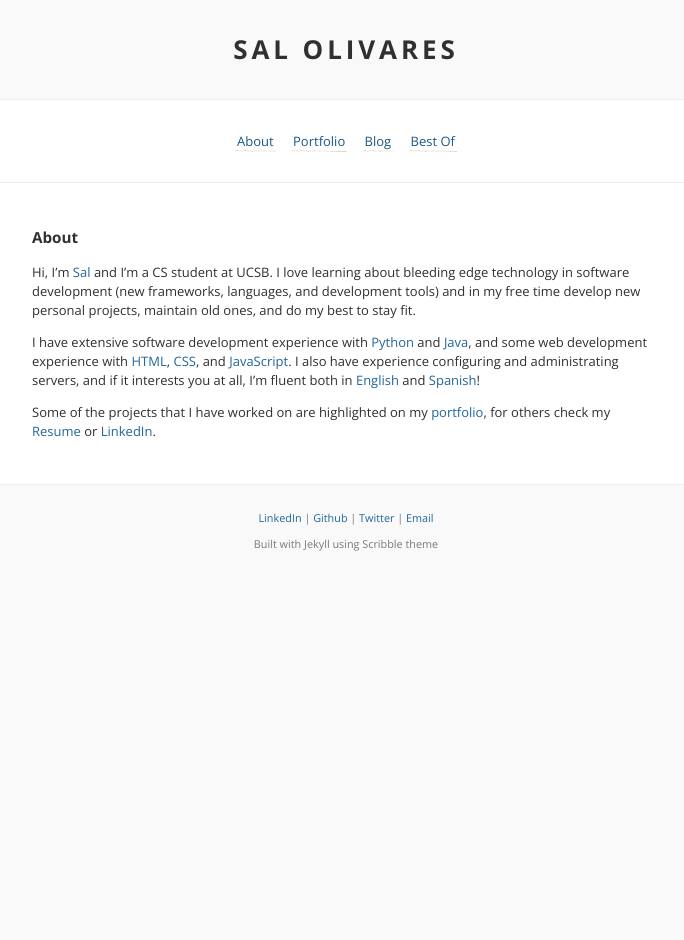
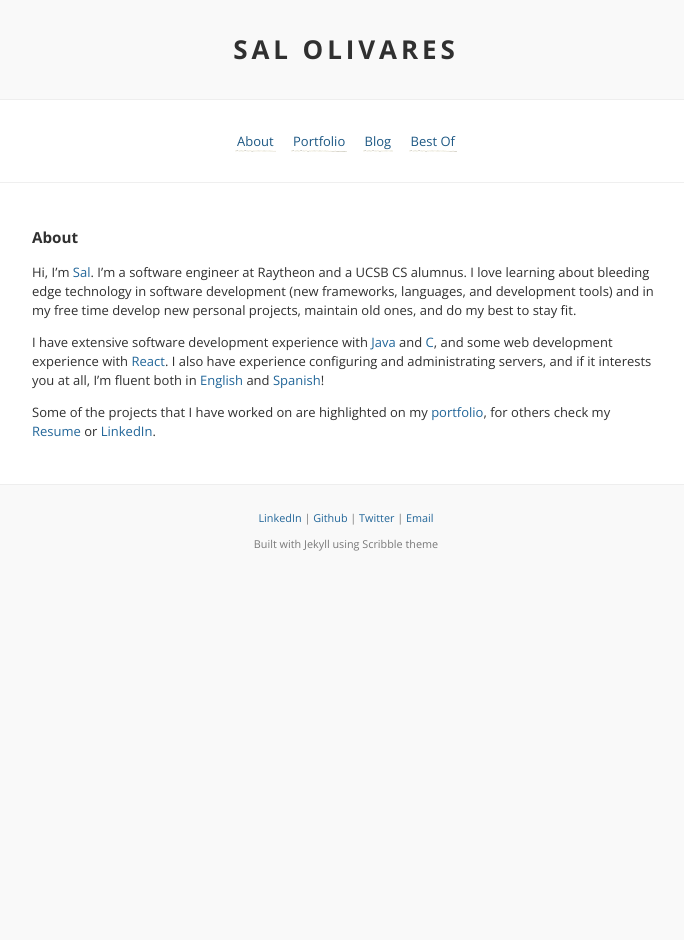
Before and after one commit to salolivares/salolivares.github.io, a Jekyll site: the page built from about.md, in a window 1280 px wide. Shown: the whole page, without its empty margins (294-978 px from the left). Built offline with Jekyll 4.4.1, drawn with Linux system fonts in a browser that asks for light colours; comment, search, counter and statistics services are not loaded.

Commit message:
updated about me

```diff
--- a/about.md
+++ b/about.md
@@ -5,8 +5,8 @@ title: About
 
 ### About
 
-Hi, I'm <span class="as-link">Sal</span> and I'm a CS student at UCSB. I love learning about bleeding edge technology in software development (new frameworks, languages, and development tools) and in my free time develop new personal projects, maintain old ones, and do my best to stay fit.
+Hi, I'm <span class="as-link">Sal</span>. I'm a software engineer at Raytheon and a UCSB CS alumnus. I love learning about bleeding edge technology in software development (new frameworks, languages, and development tools) and in my free time develop new personal projects, maintain old ones, and do my best to stay fit.
 
-I have extensive software development experience with <span class="as-link">Python</span> and <span class="as-link">Java</span>, and some web development experience with <span class="as-link">HTML</span>, <span class="as-link">CSS</span>, and <span class="as-link">JavaScript</span>. I also have experience configuring and administrating servers, and if it interests you at all, I'm fluent both in <span class="as-link">English</span> and <span class="as-link">Spanish</span>!
+I have extensive software development experience with <span class="as-link">Java</span> and <span class="as-link">C</span>, and some web development experience with <span class="as-link">React</span>. I also have experience configuring and administrating servers, and if it interests you at all, I'm fluent both in <span class="as-link">English</span> and <span class="as-link">Spanish</span>!
 
 Some of the projects that I have worked on are highlighted on my [portfolio](/portfolio), for others check my [Resume]() or [LinkedIn](http://www.linkedin.com/in/salolivares/){:target="_blank"}.
```
